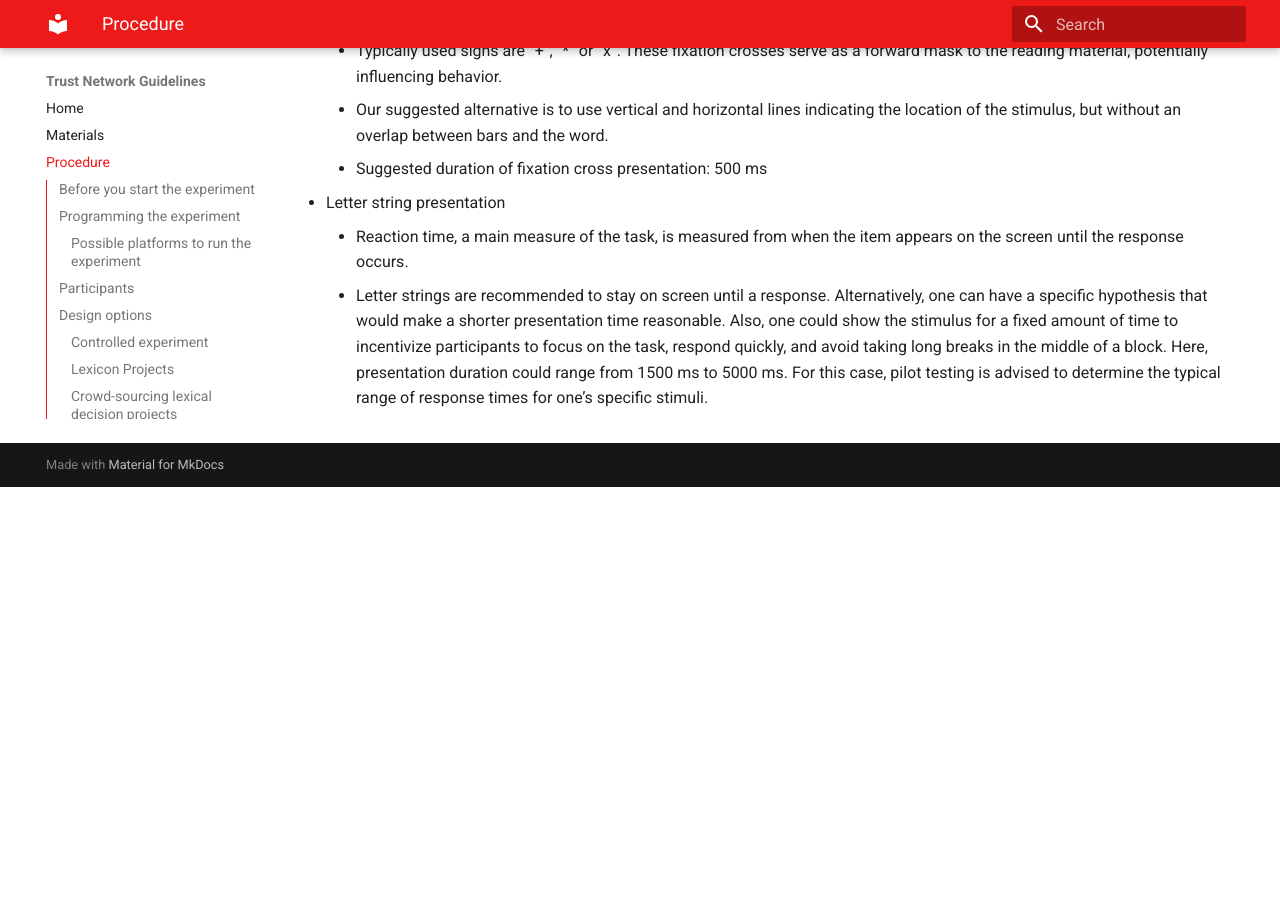
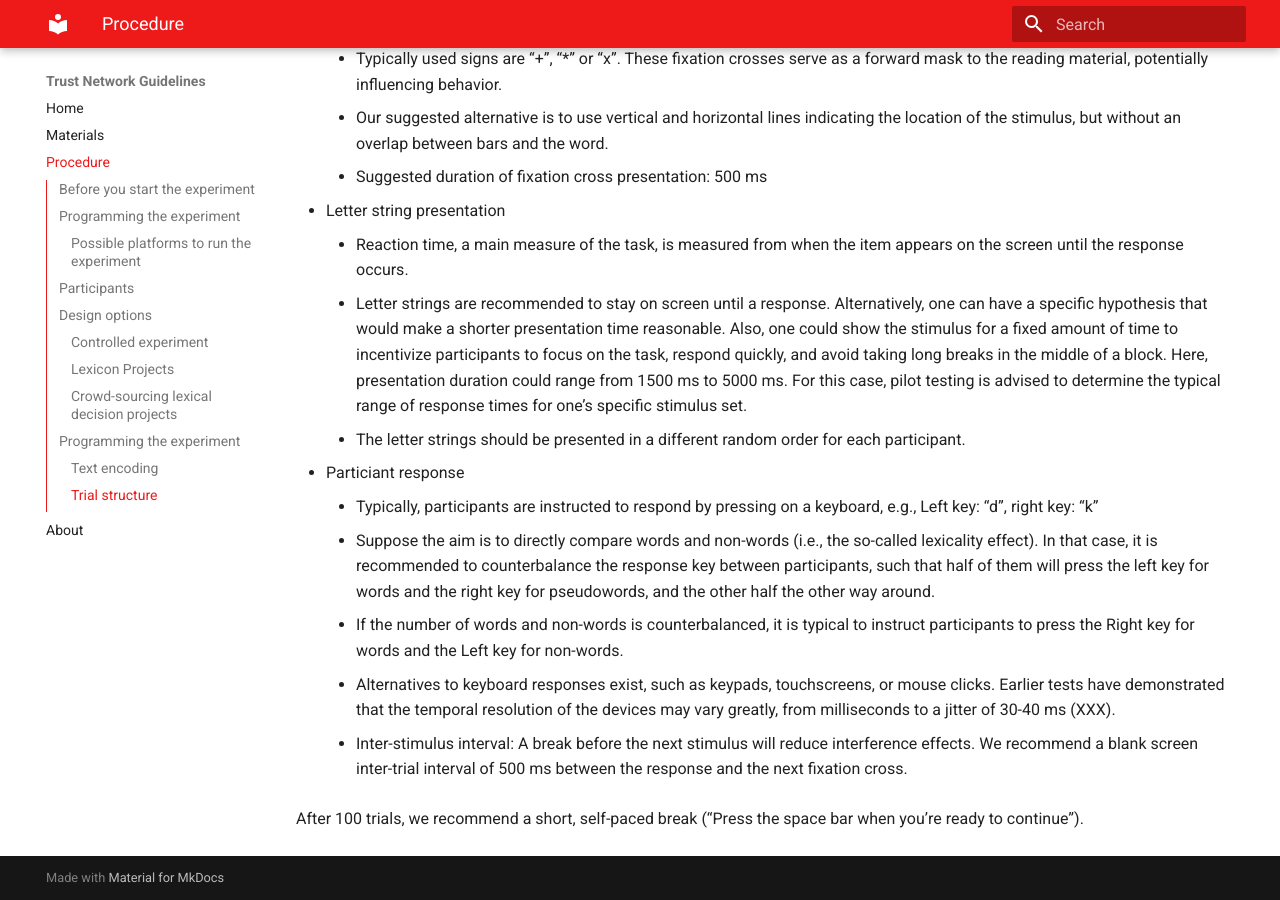
Before and after one commit to cwdeee/trust-network-guidelines, an MkDocs documentation site: the page built from docs/procedure.md, in a window 1280 px wide and 900 px high, scrolled down 3542 px. Built offline with MkDocs 1.6.1 and Material for MkDocs 9.7.7, drawn with Linux system fonts in a browser that asks for light colours; before the commit the page ends 4029 px from its top, so only the background shows below that.

Commit message:
Procedure fin

```diff
--- a/docs/procedure.md
+++ b/docs/procedure.md
@@ -71,6 +71,17 @@ A trial generally has the following structure:
     - Typically used signs are “+”, “*” or “x”. These fixation crosses serve as a forward mask to the reading material, potentially influencing behavior.
     - Our suggested alternative is to use vertical and horizontal lines indicating the location of the stimulus, but without an overlap between bars and the word.
     - Suggested duration of fixation cross presentation: 500 ms
+
 - Letter string presentation
     - Reaction time, a main measure of the task, is measured from when the item appears on the screen until the response occurs.
-    - Letter strings are recommended to stay on screen until a response. Alternatively, one can have a specific hypothesis that would make a shorter presentation time reasonable. Also, one could show the stimulus for a fixed amount of time to incentivize participants to focus on the task, respond quickly, and avoid taking long breaks in the middle of a block. Here, presentation duration could range from 1500 ms to 5000 ms. For this case, pilot testing is advised to determine the typical range of response times for one’s specific stimuli.
+    - Letter strings are recommended to stay on screen until a response. Alternatively, one can have a specific hypothesis that would make a shorter presentation time reasonable. Also, one could show the stimulus for a fixed amount of time to incentivize participants to focus on the task, respond quickly, and avoid taking long breaks in the middle of a block. Here, presentation duration could range from 1500 ms to 5000 ms. For this case, pilot testing is advised to determine the typical range of response times for one’s specific stimulus set.
+    - The letter strings should be presented in a different random order for each participant.
+
+- Particiant response
+    - Typically, participants are instructed to respond by pressing on a keyboard, e.g., Left key: “d”, right key: “k”
+    - Suppose the aim is to directly compare words and non-words (i.e., the so-called lexicality effect). In that case, it is recommended to counterbalance the response key between participants, such that half of them will press the left key for words and the right key for pseudowords, and the other half the other way around.
+    - If the number of words and non-words is counterbalanced, it is typical to instruct participants to press the Right key for words and the Left key for non-words.
+    - Alternatives to keyboard responses exist, such as keypads, touchscreens, or mouse clicks. Earlier tests have demonstrated that the temporal resolution of the devices may vary greatly, from milliseconds to a jitter of 30-40 ms (XXX).
+    - Inter-stimulus interval: A break before the next stimulus will reduce interference effects. We recommend a blank screen inter-trial interval of 500 ms between the response and the next fixation cross.
+
+After 100 trials, we recommend a short, self-paced break (“Press the space bar when you’re ready to continue”).
```
